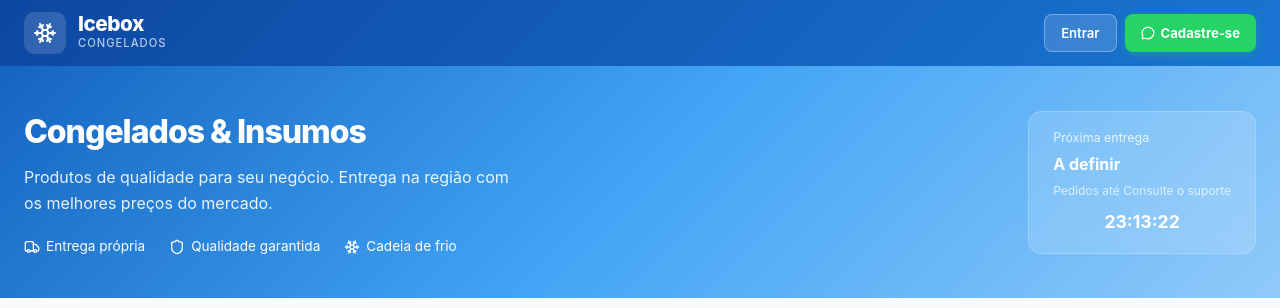
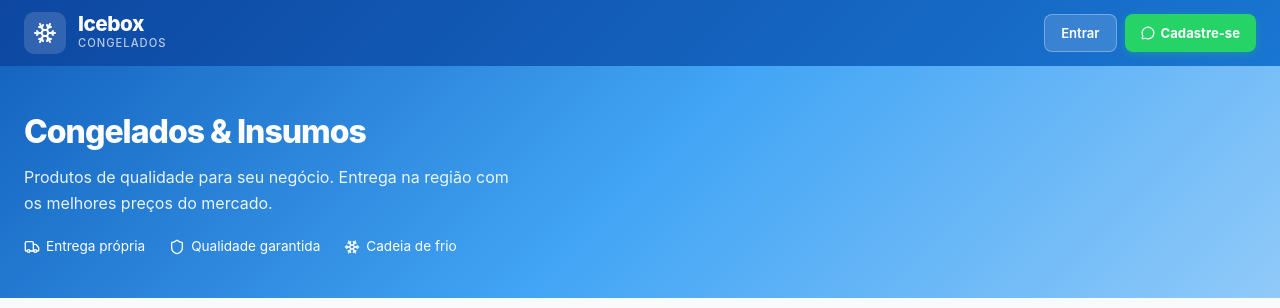
Before and after one commit to douglasmorett/hakim-portal, a Next.js app: page /icebox in a window 1280 px wide. Shown: the top 308 px of the page. Built offline with nearby package versions, Linux system fonts and the light colour scheme; no server answers; the database is empty.

Commit message:
FIX: Esconder info de entrega para visitantes nao logados no Icebox

```diff
--- a/src/components/icebox/IceboxCatalog.tsx
+++ b/src/components/icebox/IceboxCatalog.tsx
@@ -100,6 +100,7 @@ export default function IceboxCatalog({ products, deliveryInfo, isLoggedIn, canO
                 </div>
               </div>
             </div>
+            {canOrder && (
               <div style={{ background: "rgba(255,255,255,0.15)", backdropFilter: "blur(10px)", borderRadius: "14px", padding: "1rem 1.5rem", border: "1px solid rgba(255,255,255,0.2)" }}>
                 <div style={{ fontSize: "0.78rem", opacity: 0.8, marginBottom: "4px" }}>Próxima entrega</div>
                 <div style={{ fontWeight: 700, fontSize: "1rem" }}>{deliveryInfo.deliveryStr}</div>
@@ -112,6 +113,7 @@ export default function IceboxCatalog({ products, deliveryInfo, isLoggedIn, canO
                   </div>
                 )}
               </div>
+            )}
           </div>
         </div>
       </div>
```
Lines whose indentation alone changed are shown as unchanged.
